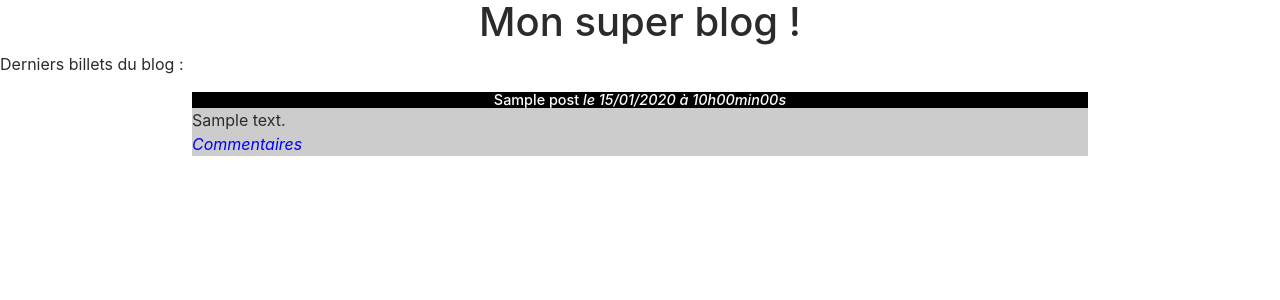
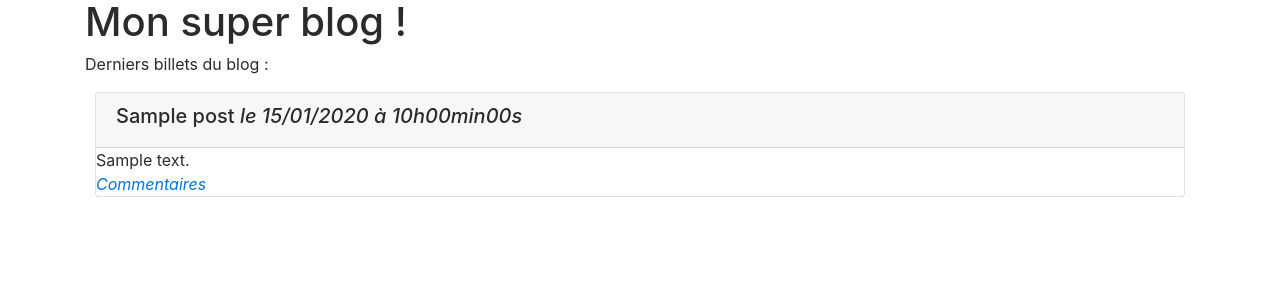
Before and after one commit to neokdev/projet3, a PHP site: page / in a window 1280 px wide. Shown: the top 300 px of the page. Run offline with PHP 8.4, Linux system fonts and the light colour scheme; tables that the repository leaves empty or names only in its code hold one stand-in row (values such as "Sample post"); some libraries are stand-ins or nearby versions.

Commit message:
bootstrap optimisation

```diff
--- a/public/css/style.css
+++ b/public/css/style.css
@@ -1,27 +1,4 @@
-h1, h3
+.card
 {
-    text-align:center;
+    margin: 10px;
 }
-h3
-{
-    background-color:black;
-    color:white;
-    font-size:0.9em;
-    margin-bottom:0px;
-}
-.news p
-{
-    background-color:#CCCCCC;
-    margin-top:0px;
-}
-.news
-{
-    width:70%;
-    margin:auto;
-}
-
-a
-{
-    text-decoration: none;
-    color: blue;
-}
--- a/view/frontend/listPostsView.php
+++ b/view/frontend/listPostsView.php
@@ -19,19 +19,22 @@ ob_start(); ?>
 <?php
 while ($data = $posts->fetch()) {
 ?>
-    <div class="news">
-        <h3>
+<div class="news card">
+    <div class="card-header">
+        <h5>
             <?php echo htmlspecialchars($data['title']) ?>
             <em>le <?php echo $data['creation_date_fr'] ?></em>
-        </h3>
-
-        <p>
+        </h5>
+    </div>
+    <div class="card-body">
+        <p class="card-text">
             <?php echo nl2br(htmlspecialchars($data['content'])) ?>
             <br />
-            <em><a href="index.php?action=post&amp;id=<?php echo $data['id'] ?>
+            <em><a class="card-link" href="index.php?action=post&amp;id=<?php echo $data['id'] ?>
             ">Commentaires</a></em>
         </p>
     </div>
+</div>
 <?php
 }
 
--- a/view/frontend/template.php
+++ b/view/frontend/template.php
@@ -23,6 +23,7 @@
     </head>
 
     <body>
+        <div class="container">
             <?php echo $content ?>
             <script src="https://code.jquery.com/jquery-3.2.1.slim.min.js"
             integrity="sha384-KJ3o2DKtIkvYIK3UENzmM7KCkRr/rE9/Qpg6aAZGJwFDMVNA/GpGFF93hXpG5KkN"
@@ -31,6 +32,8 @@
             integrity="sha384-ApNbgh9B+Y1QKtv3Rn7W3mgPxhU9K/ScQsAP7hUibX39j7fakFPskvXusvfa0b4Q"
             crossorigin="anonymous"></script>
             <script src="https://maxcdn.bootstrapcdn.com/bootstrap/4.0.0-beta.3/js/bootstrap.min.js"
-        integrity="sha384-a5N7Y/aK3qNeh15eJKGWxsqtnX/wWdSZSKp+81YjTmS15nvnvxKHuzaWwXHDli+4" crossorigin="anonymous"></script>
+            integrity="sha384-a5N7Y/aK3qNeh15eJKGWxsqtnX/wWdSZSKp+81YjTmS15nvnvxKHuzaWwXHDli+4"
+            crossorigin="anonymous"></script>
+        </div>
     </body>
 </html>
```
Also changed, not shown: view/frontend/postView.php (+17 -9 lines). Lines whose indentation alone changed are shown as unchanged.
